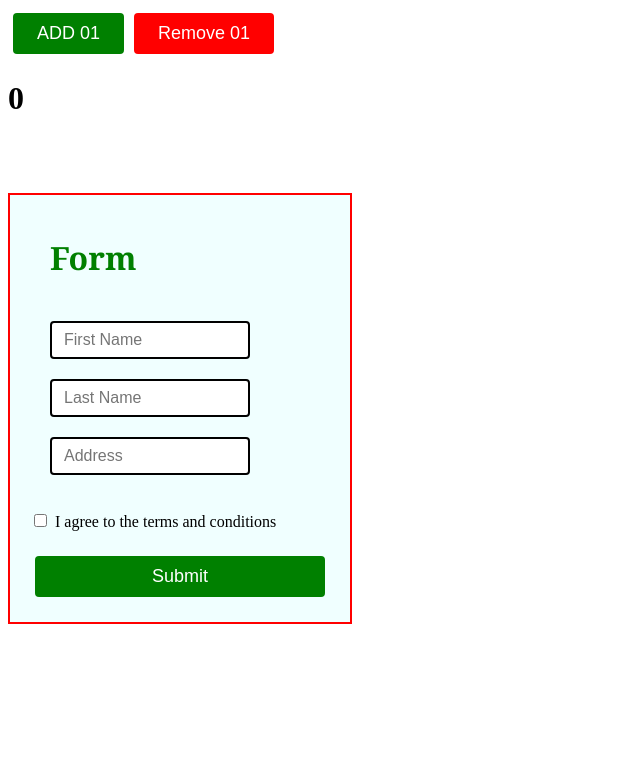
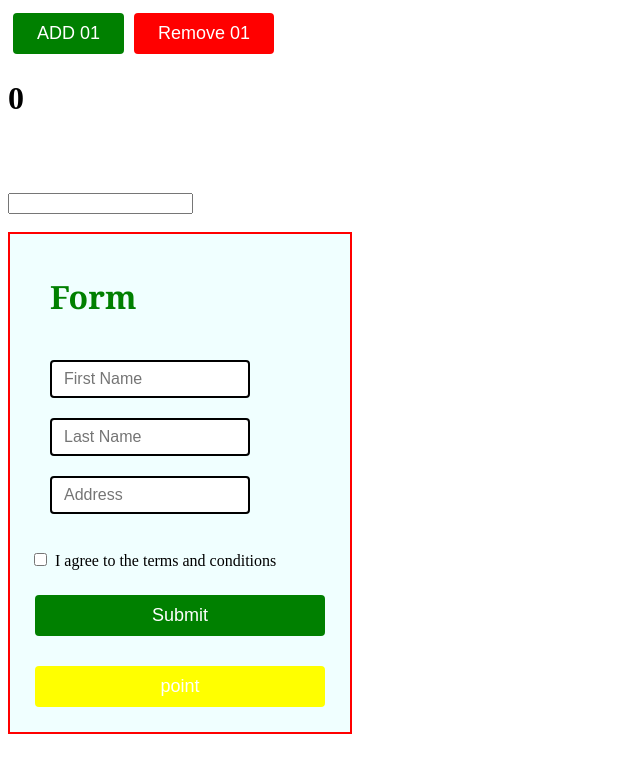
Before and after one commit to binojmadhuranga/first-react, a React (Vite) app: page / in a window 1280 px wide. Shown: the top 772 px of the page, without its empty margins (0-640 px from the left). Built offline with nearby package versions, Linux system fonts and the light colour scheme.

Commit message:
Add input ref and TextInput2 component to About page

```diff
--- a/src/pages/About/About.jsx
+++ b/src/pages/About/About.jsx
@@ -1,4 +1,4 @@
-import React, { use, useState } from "react";
+import React, { use, useRef, useState } from "react";
 import Button from "../../common/Button/Button";
 import Text from "../../common/Textinput/Text";
 import TextInput from "../../common/Textinput2/Textinput";
@@ -6,6 +6,8 @@ import './index.css';
 
 
 export default function About() {
+
+  const inputRef = useRef(null);    //create ref
 
 
   const [value, setvalue] = useState(0);
@@ -51,11 +53,13 @@ export default function About() {
       <h1>{value}</h1>
       <br /><br /><br />
 
+       <input type="text" ref={inputRef} />
+       <br /><br />
 
       <div className="form">
         <h1>Form</h1>
 
-        <TextInput placeholder={"First Name"} onChange={(e) => setFirstName(e.target.value)} />
+        <TextInput placeholder={"First Name"} onChange={(e) => setFirstName(e.target.value)}  />
         <TextInput placeholder={"Last Name"} onChange={(e) => setLastName(e.target.value)} />
         <TextInput placeholder={"Address"} onChange={(e) => setAddress(e.target.value)} />
 
@@ -73,7 +77,7 @@ export default function About() {
 
         <Button name={"Submit"} bgColor={'green'} txtSixe={'18px'} onClick={handleSubmit} />
 
-
+        <Button name={"point"} bgColor={'yellow'} txtSixe={'18px'} onClick={() => { inputRef.current.focus() }} />
 
       </div>
 
```
